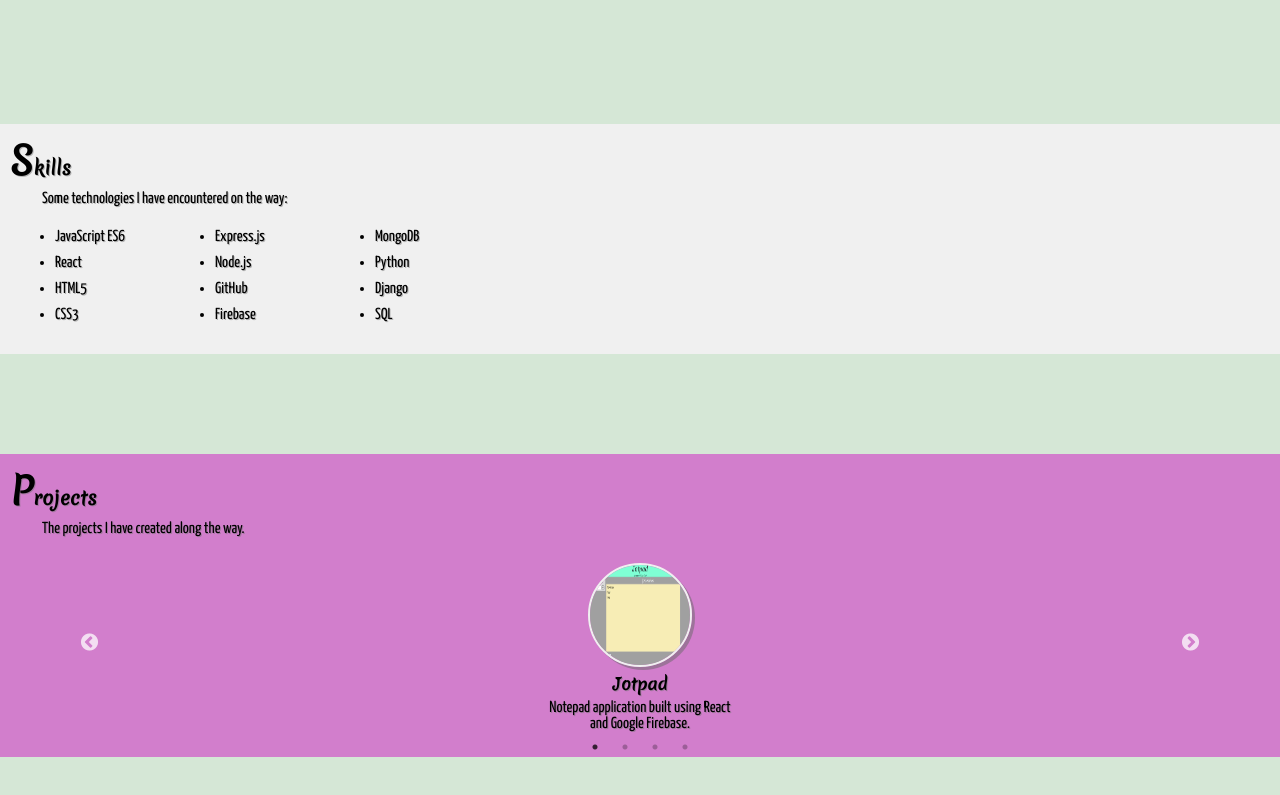
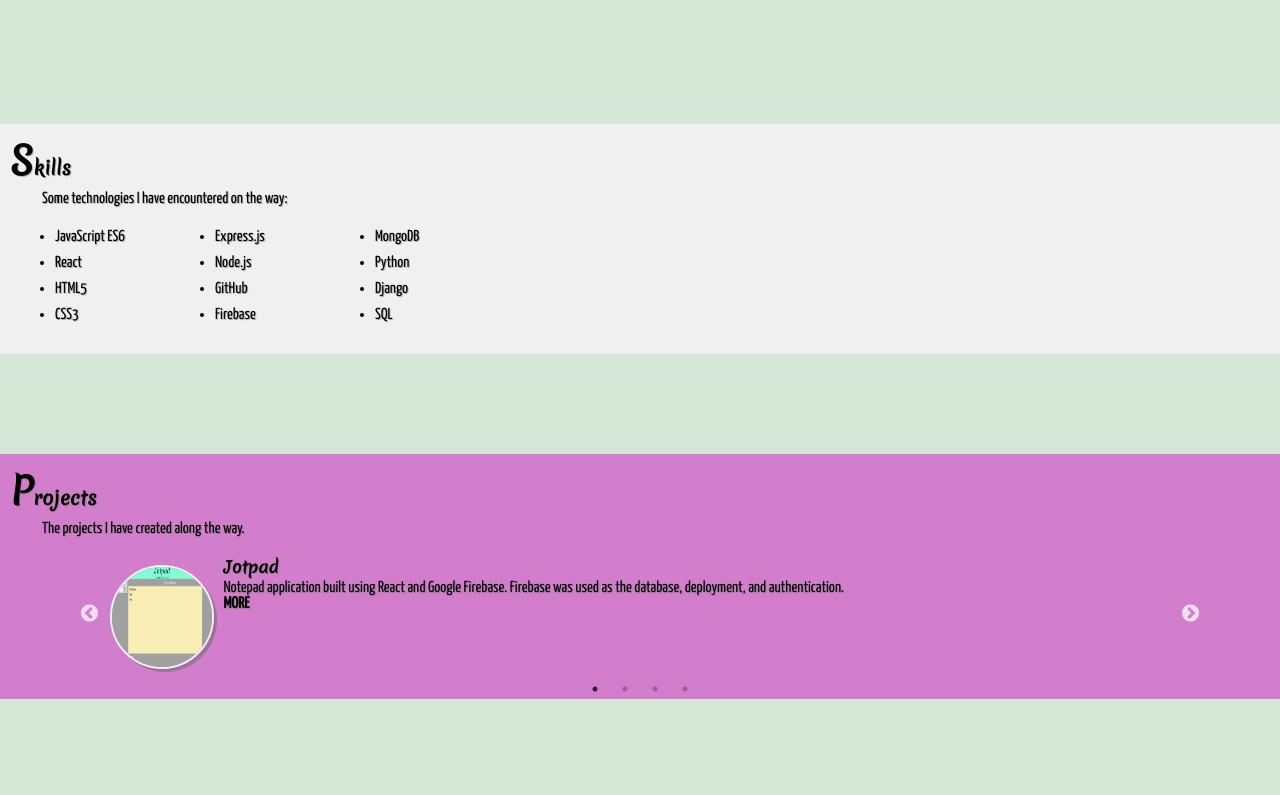
Before and after one commit to DaveSchuetz/DaveSchuetz.github.io, a React (Create React App) app: page / in a window 1280 px wide. Shown: the part 353-1148 px from the top of the page. Built offline with nearby package versions, Linux system fonts and the light colour scheme.

Commit message:
Projects pages in

```diff
--- a/package.json
+++ b/package.json
@@ -5,7 +5,7 @@
   "dependencies": {
     "react": "^16.6.0",
     "react-dom": "^16.6.0",
-    "react-scripts": "2.1.1",
+    "react-scripts": "^2.1.1",
     "react-slick": "^0.23.2"
   },
   "scripts": {
--- a/src/components/slides/Bookclub.js
+++ b/src/components/slides/Bookclub.js
@@ -3,12 +3,32 @@ import bc from "../../images/bookclub.png"
 import "./Jot.css"
 
 class Bookclub extends Component {
+  constructor(){
+    super()
+    this.state = {
+      visible: false,
+      more: true
+    }
+    this.showText = this.showText.bind(this)
+  }
+    showText (){
+      this.setState({
+        visible: !this.state.visible,
+        more: !this.state.more
+      })
+    }
     render() {
+      let visibility = this.state.visible ? "proj-visible" : "proj-hidden"
+      let more = this.state.more ? "more-btn" : "less-btn"
       return (
-        <div className="proj-vis">
+        <div>
             <img src={bc} alt="Jotpad" className="project-img" />
             <h4>Bookclub</h4>
-            <p className="proj-desc">Find and review books. Built with MongoDB, Express, React, and Node.</p>
+            <p className="proj-desc">Bookclub was a group project built with MongoDB, Express, React, and Node.</p><strong className={more} onClick={this.showText}>MORE</strong>
+            <div className={visibility}>
+              <p>Bookclub was built to be a place where you could come to find your next book to read. Someone could go to the page, search for a specific book, and leave comments. Or they could click the random button, and find the next book that they should read, either alone, or for their book-club.</p>
+              <p>This project tested our abilities to divide work and to work through GitHub conflicts. We did run into a few issues with merging into GitHub, but otherwise, our project went pretty smoothly. That is, until it came time to deploy. One thing that we saw was an issue while deploying to Surge, where it was having issues redirecting. This turns out was due to an issue Surge has with React routing, the resolution was to add a 200.html page, that Surge would use as the go to if the routing was not perfect, from there it would use React routing as expected. -- View <a href="http://mern-bookclub.surge.sh/" className="sentence-link" target="_blank" rel="noopener noreferrer">here</a>. See the code for the <a href="https://github.com/DaveSchuetz/BookClub-FrontEnd" className="sentence-link" target="_blank" rel="noopener noreferrer">front-end</a>, and the <a href="https://github.com/DaveSchuetz/BookClub-BackEnd" className="sentence-link" target="_blank" rel="noopener noreferrer">back-end</a>.</p><strong onClick={this.showText}>LESS</strong>
+            </div>
         </div>
       );
     }
--- a/src/components/slides/Chef.js
+++ b/src/components/slides/Chef.js
@@ -3,12 +3,32 @@ import chef from "../../images/silhouette.png"
 import "./Jot.css"
 
 class Chef extends Component {
+  constructor(){
+    super()
+    this.state = {
+      visible: false,
+      more: true
+    }
+    this.showText = this.showText.bind(this)
+  }
+    showText (){
+      this.setState({
+        visible: !this.state.visible,
+        more: !this.state.more
+      })
+    }
     render() {
+      let visibility = this.state.visible ? "proj-visible" : "proj-hidden"
+      let more = this.state.more ? "more-btn" : "less-btn"
       return (
-        <div className="proj-vis">
+        <div>
             <img src={chef} alt="Chef Silhouette" className="project-img" />
             <h4>Community Kitchen</h4>
-            <p className="proj-desc">Recipe sharing site built with MongoDB, Express, Handlebars, and Node</p>
+            <p className="proj-desc">Recipe sharing site built with MongoDB, Express, Handlebars, and Node</p><strong className={more} onClick={this.showText}>MORE</strong>
+            <div className={visibility}>
+              <p>Community Kitchen is a place where anyone can gather and share their favorite recipes. They can also keep track of their favorite recipes that someone else had shared with the community. Chefs can add, edit, and remove their recipes.</p>
+              <p>I encountered some issues in regard to displaying ingredients as chefs were putting them in. Since I wanted to display the ingredients in their own line. To resolve this, I put in the input for a chef to enter a single ingredient per line. From there I was able to use a string split at the line break to split the ingredients into an array. -- View <a href="https://community-kitchen.herokuapp.com/" className="sentence-link" target="_blank" rel="noopener noreferrer">here</a>. See the code on <a href="https://github.com/DaveSchuetz/CommunityKitchen" className="sentence-link" target="_blank" rel="noopener noreferrer">GitHub</a>.</p><strong onClick={this.showText}>LESS</strong>
+            </div>
         </div>
       );
     }
--- a/src/components/slides/Hanoi.js
+++ b/src/components/slides/Hanoi.js
@@ -3,12 +3,32 @@ import hanoi from "../../images/Hanoi.png"
 import "./Jot.css"
 
 class Hanoi extends Component {
+  constructor(){
+    super()
+    this.state = {
+      visible: false,
+      more: true
+    }
+    this.showText = this.showText.bind(this)
+  }
+  showText (){
+    this.setState({
+      visible: !this.state.visible,
+      more: !this.state.more
+    })
+  }
     render() {
+      let visibility = this.state.visible ? "proj-visible" : "proj-hidden"
+      let more = this.state.more ? "more-btn" : "less-btn"
       return (
-        <div className="proj-vis">
+        <div>
             <img src={hanoi} alt="Tower of Hanoi" className="project-img" />
             <h4>Tower of Hanoi</h4>
-            <p className="proj-desc">Logic puzzle game built with JavaScript and some jQuery.</p>
+            <p className="proj-desc">Tower of Hanoi is a logic game where you must move a series of disks between three towers, built with JavaScript and some jQuery.</p><strong className={more} onClick={this.showText}>MORE</strong>
+            <div className={visibility}>
+              <p>You are only allowed to move one disk at a time and a larger disk may not be placed on top of a smaller disk. The game ends when all the disks are on the third tower.</p>
+              <p>The game was built with mostly vanilla JavaScript. There was some jQuery used to make sure some of the aspects were written cleaner. While building some of the actions, I ran into an issue where the multiple event listeners were interfering with each other. I was able to remedy this by creating just one listener that was used by all the clicks for the towers. This is the part of the project that I feel really proved my mettle. -- Play <a href="https://daveschuetz.github.io/Tower-of-Hanoi/" className="sentence-link" target="_blank" rel="noopener noreferrer">here</a>. See the code on <a href="https://github.com/DaveSchuetz/Tower-of-Hanoi" className="sentence-link" target="_blank" rel="noopener noreferrer">GitHub</a>.</p><strong onClick={this.showText}>LESS</strong>
+            </div>
         </div>
       );
     }
--- a/src/components/slides/Jot.css
+++ b/src/components/slides/Jot.css
@@ -4,17 +4,38 @@
     border-radius: 50%;
     border: 2px solid #f0f0f0;
     box-shadow: 3px 3px rgba(105, 105, 105, 0.5);
-    margin: 10px auto 2px;
-}
-.proj-vis{
-    text-align: center;
+    margin: 10px 10px 5px 5px;
+    float: left;
 }
 h4{
     font-family: 'Merienda', cursive;
-    margin-bottom: 5px;
-    margin-top: 5px;
+    margin-bottom: 2px;
+    margin-top: 2px;
 }
 .proj-desc{
-    width: 200px;
-    margin: auto;
+    margin: auto 5px;
 }
+.proj-hidden{
+    display: none;
+    /* color: black; */
+}
+.proj-visible{
+    display: inherit;
+    /* color: white; */
+}
+.more-btn{
+    display: inherit;
+}
+.less-btn{
+    display: none;
+}
+.sentence-link{
+    color: black;
+    text-decoration: none;
+    transition: all 0.3s ease;
+}
+.sentence-link:hover{
+    color: rgb(210,126,204);
+    transition: all 0.3s ease;
+    text-decoration: none;
+}
--- a/src/components/slides/Jot.js
+++ b/src/components/slides/Jot.js
@@ -3,12 +3,32 @@ import jot from "../../images/jotpad.png"
 import "./Jot.css"
 
 class Jot extends Component {
+  constructor(){
+    super()
+    this.state = {
+      visible: false,
+      more: true
+    }
+    this.showText = this.showText.bind(this)
+  }
+    showText (){
+      this.setState({
+        visible: !this.state.visible,
+        more: !this.state.more
+      })
+    }
     render() {
+      let visibility = this.state.visible ? "proj-visible" : "proj-hidden"
+      let more = this.state.more ? "more-btn" : "less-btn"
       return (
-        <div className="proj-vis">
+        <div>
             <img src={jot} alt="Jotpad" className="project-img" />
             <h4>Jotpad</h4>
-            <p className="proj-desc">Notepad application built using React and Google Firebase.</p>
+            <p className="proj-desc">Notepad application built using React and Google Firebase. Firebase was used as the database, deployment, and authentication.</p><strong className={more} onClick={this.showText}>MORE</strong>
+            <div className={visibility}>
+              <p>Jotpad is a notepad application. Anyone can sign-up and start keeping notes, and access them anywhere on the web. A user will be able to get an e-mail in case they forgot their password. The site is responsive to mobile web viewing.</p>
+              <p>When someone signs in they will only be able to see the notes that they have created. This was the most straining part of the project. To start, I had to set it up so that when a note was created, it associated the user ID with it as the creator. Next it involved passing the authentication props through to the notes, and when querying the database, only searching based on the ID. -- View <a href="https://jot-pad-notes.firebaseapp.com/" className="sentence-link" target="_blank" rel="noopener noreferrer">here</a>. See the code on <a href="https://github.com/DaveSchuetz/jotpad" className="sentence-link" target="_blank" rel="noopener noreferrer">Github</a>.</p><strong onClick={this.showText}>LESS</strong>
+            </div>
         </div>
       );
     }
```
Also changed, not shown: 1 other file (tests, documents, lock files or other folders).
